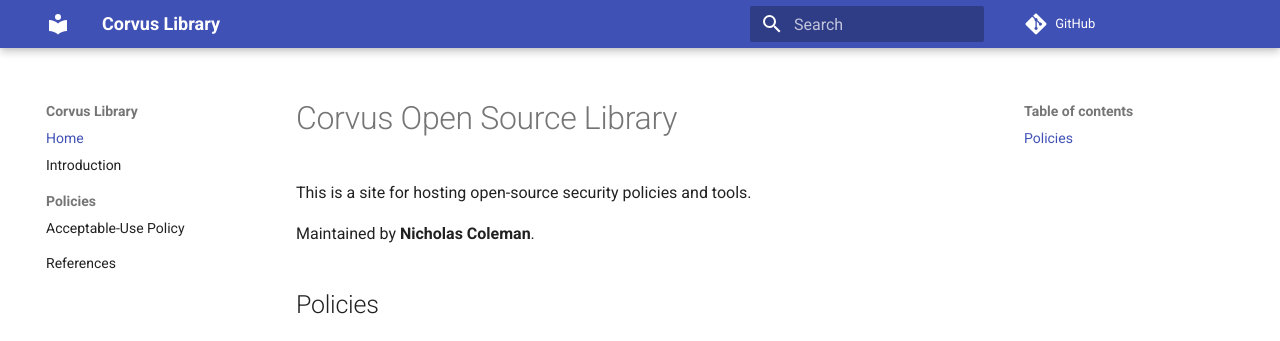
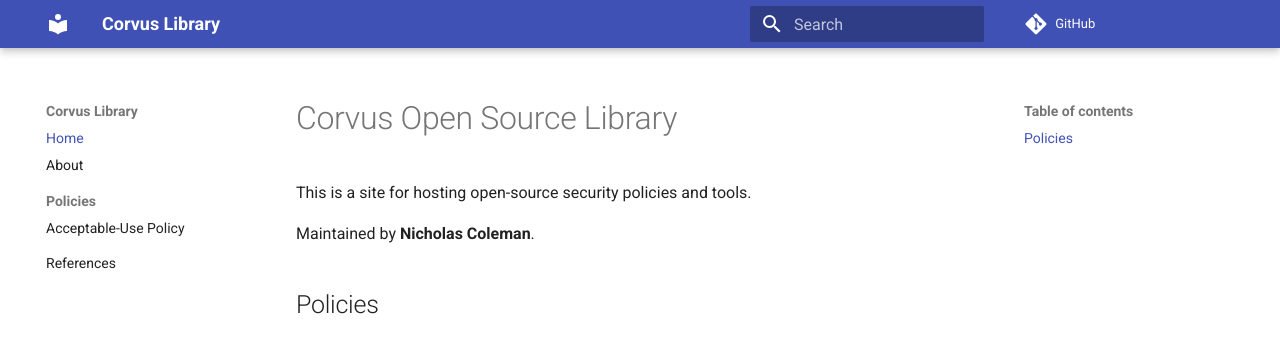
Before and after one commit to nicoleman0/docu-site, an MkDocs documentation site: the page built from docs/index.md, in a window 1280 px wide. Shown: the top 341 px of the page. Built offline with MkDocs 1.6.1 and Material for MkDocs 9.7.7, drawn with Linux system fonts in a browser that asks for light colours; comment, search, counter and statistics services are not loaded.

Commit message:
Add About page and update navigation links to reflect new structure

```diff
--- a/mkdocs.yml
+++ b/mkdocs.yml
@@ -23,7 +23,7 @@ theme:
 
 nav:
   - Home: index.md
-  - Introduction: introduction.md
+  - About: about.md
   - Policies:
       - Acceptable-Use Policy: policies/aup.md
   - References: references.md
```
Also changed, not shown: docs/about.md (added, +5 -0 lines), docs/introduction.md (deleted), site/404.html, site/about/index.html, site/index.html, site/policies/aup/index.html, site/references/index.html, site/search/search_index.json, site/sitemap.xml, 1 other file.
